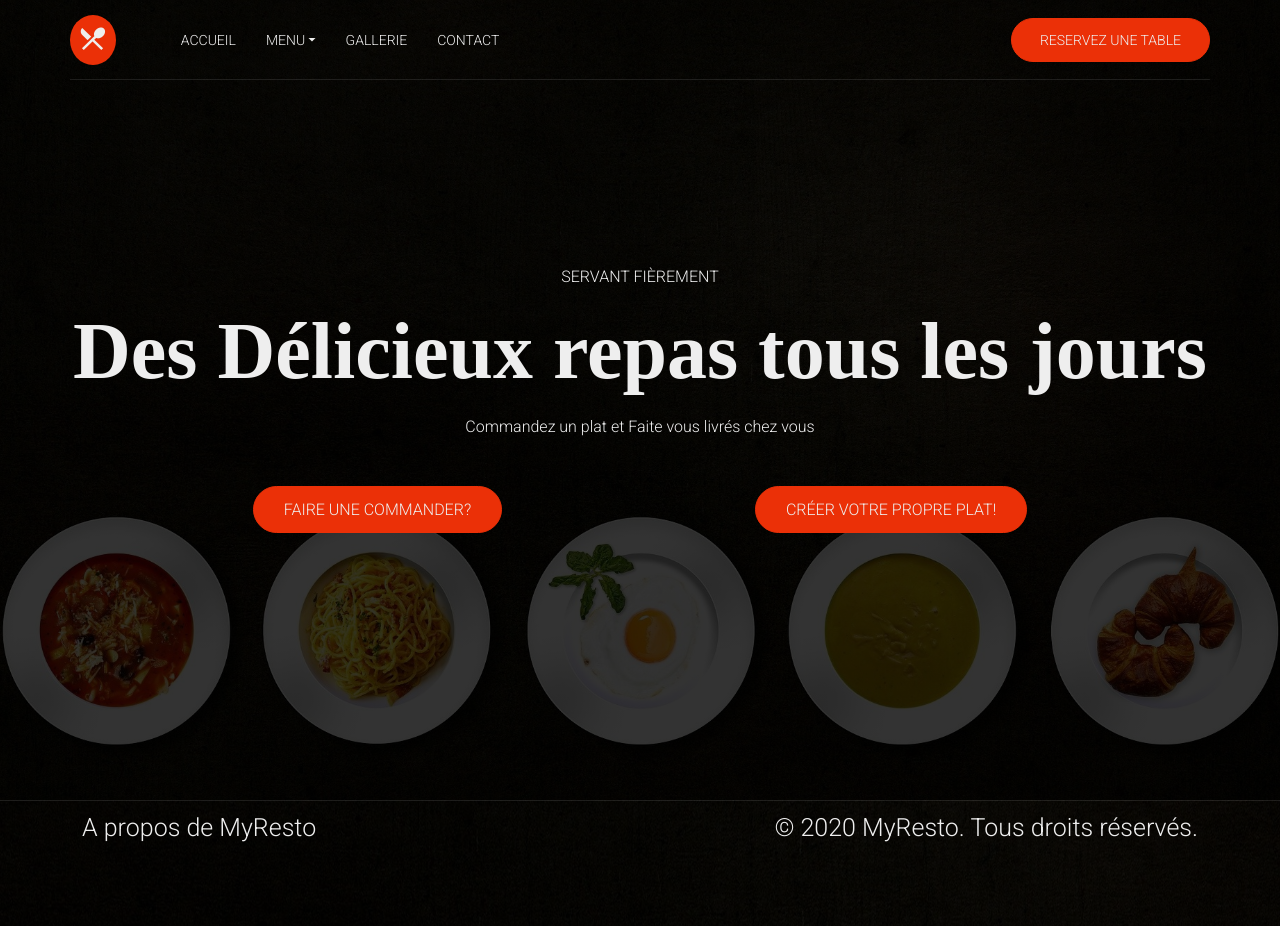
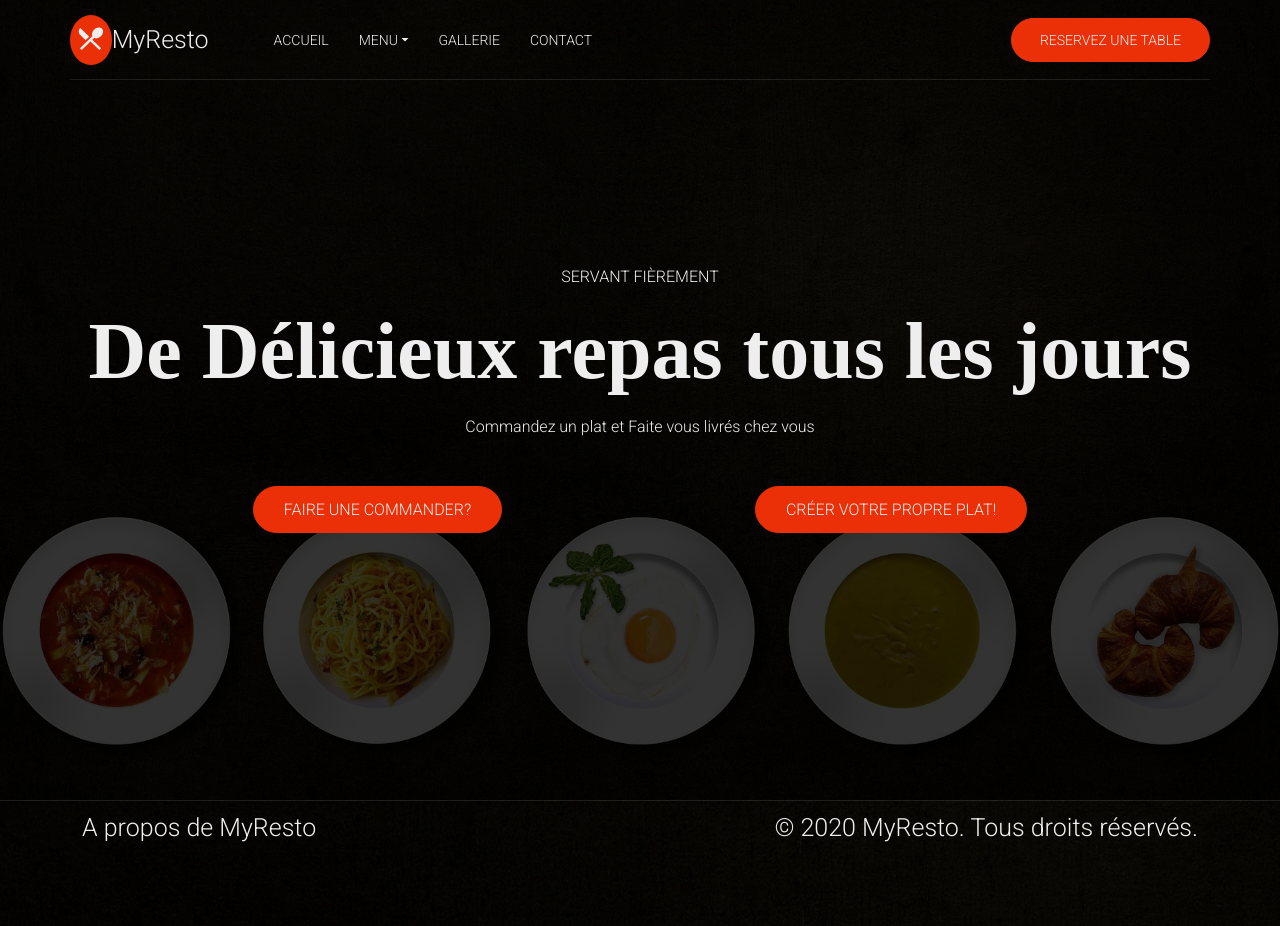
Before and after one commit to iamNGT/MyResto-, a plain HTML site: page index.html in a window 1280 px wide. Drawn offline with nearby package versions, Linux system fonts and the light colour scheme; a web font is replaced by a local one.

Commit message:
third commit

```diff
--- a/app.js
+++ b/app.js
@@ -10,8 +10,8 @@ selectElement('.menu-icons').addEventListener('click',function () {
 
 window.addEventListener('scroll', function(){
     if(this.scrollY > 20){
-        selectElement('nav').classList.toggle('onscroll');
+        selectElement('.container').classList.toggle('onscroll');
     } else{
-        selectElement('nav').classList.remove('onscroll');
+        selectElement('.container').classList.remove('onscroll');
     }
 });
--- a/index.html
+++ b/index.html
@@ -22,6 +22,7 @@
                 <a href="index.html" class="logo">
                     <i class="icon ion-md-restaurant"></i>
                 </a>
+                <span class="small">MyResto</span>
                 <ul class="nav-list">
                     <li>
                         <a href="#">Accueil</a>
@@ -63,7 +64,7 @@
     <section class="hero">
         <div class="text">
             <h2>Servant fièrement</h2>
-            <h1>Des Délicieux repas tous les jours</h1>
+            <h1>De Délicieux repas tous les jours</h1>
             <p>Commandez un plat et Faite vous livrés chez vous</p>
             <div class="btns">
                 <a href="#" class="btn">Faire une commander?</a>
--- a/style.css
+++ b/style.css
@@ -64,13 +64,24 @@ nav{
     background-color: #eb3007;
     display: flex;
     border-radius: 100%;
-    margin-right: 5rem;
+    /* margin-right: 5rem; */
 }
 
 .logo i{
     margin: auto;
     font-size: 3rem;
     color: #eee;
+}
+
+.small{
+    color: #eee;
+    font-size: 2.5rem;
+    margin-right: 5rem;
+    transition: color 650ms;
+}
+
+.small:hover{
+    color: #eb3007;
 }
 
 .nav-list{
@@ -101,16 +112,17 @@ nav{
     color: #eb3007;
 }
 
-nav.onscroll{
+/* .container.onscroll{
     position: fixed;
    color: #191919;
    background-color: #eee;
+   z-index: 0;
 }
 
-nav.onscrooll .logo i,
-nav.onscrooll .nav-list a{
+.container.onscrooll nav .logo i,
+.container.onscrooll nav .nav-list li a{
     color: #191919;
-}
+} */
 
 
 .btn{
```
